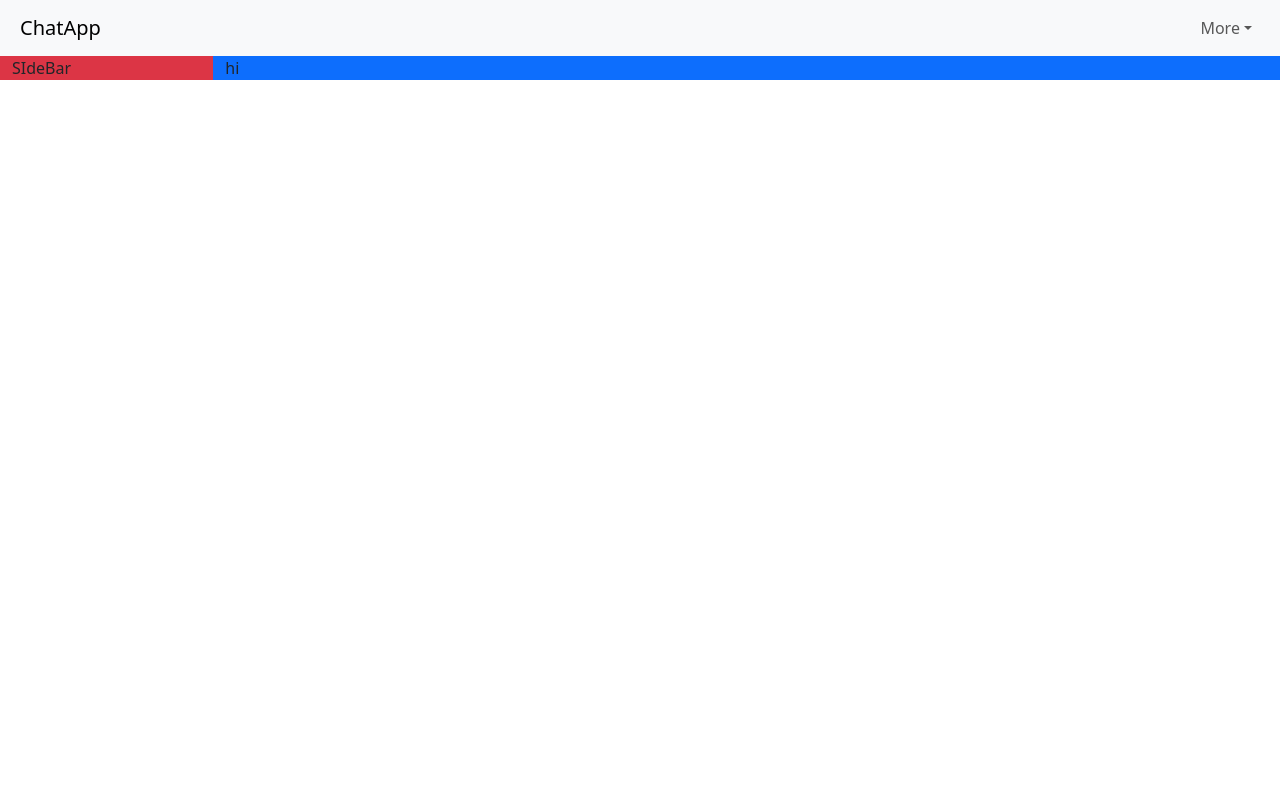
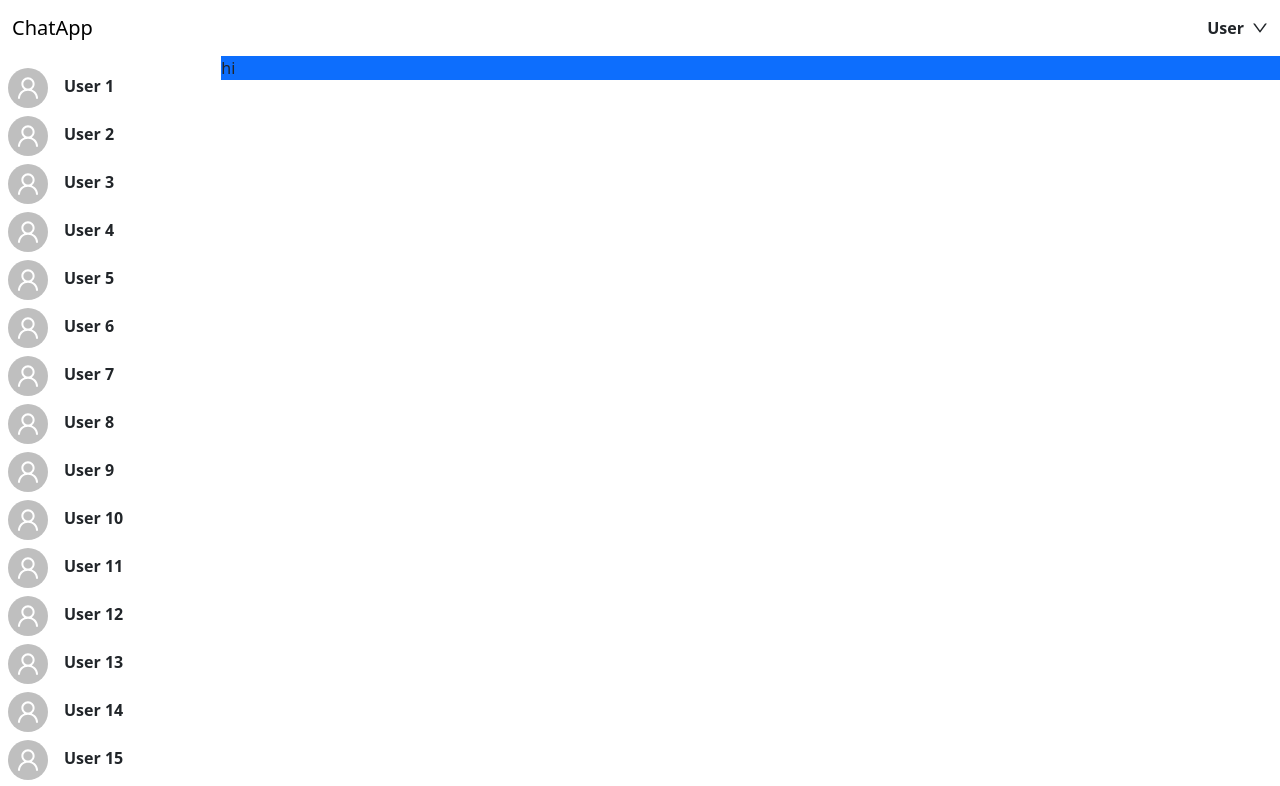
Before and after one commit to varadsc/chatSphere, a React (Vite) app in the folder chatSphere-frontend/: page / in a window 1280 px wide. Shown: the top 786 px of the page. Built offline with nearby package versions, Linux system fonts and the light colour scheme.

Commit message:
userdata mapped in sidebar

```diff
--- a/chatSphere-frontend/package.json
+++ b/chatSphere-frontend/package.json
@@ -10,6 +10,8 @@
     "preview": "vite preview"
   },
   "dependencies": {
+    "@ant-design/icons": "^5.2.6",
+    "antd": "^5.13.3",
     "react": "^18.2.0",
     "react-dom": "^18.2.0",
     "react-router-dom": "^6.21.3"
--- a/chatSphere-frontend/src/App.jsx
+++ b/chatSphere-frontend/src/App.jsx
@@ -13,7 +13,7 @@ function App() {
         <Route path="/login" element={<>welcome to login page</>}></Route>
 
         <Route path='/' element={<PageLayout />}>
-            <Route path='/' element={<>hi</>}></Route>
+            <Route path='/' element={<div className='bg-primary'>hi</div>}></Route>
             <Route path="/home" element={<>welcome to Home page</>}></Route>
 
 
@@ -21,6 +21,16 @@ function App() {
 
 
       </Routes>
+          {/* <div className="d-flex bg-warning" style={{height :'500px', backgroundColor:'red'}} >
+            <div className='m-2 p-2 bg-primary' style={{height:'100px'}}>hi</div>
+            <div className='m-2 p-2 bg-primary' style={{height:'100px'}}>hi</div>
+            <div className='m-2 p-2 bg-primary' style={{height:'100px'}}>hi</div>
+            <div className='m-2 p-2 bg-primary' style={{height:'100px'}}>hi</div>
+            <div className='m-2 p-2 bg-primary' style={{height:'100px'}}>hi</div>
+          </div> */}
+
+
+
     </>
   )
 }
--- a/chatSphere-frontend/src/components/navbar/Navbar.jsx
+++ b/chatSphere-frontend/src/components/navbar/Navbar.jsx
@@ -1,36 +1,78 @@
 import React from 'react'
 import { Link } from 'react-router-dom'
+import { DownOutlined, } from '@ant-design/icons';
+import { Dropdown, Space } from 'antd';
 
 export const Navbar = () => {
+
+  const items = [
+    {
+      key: '1',
+      label: (
+        <div>
+          My Profile
+        </div>
+        ),
+    },
+    {
+      key: '2',
+      label: (
+        <div
+        //  onClick={()=>{
+        //   Cookies.remove('accessToken')
+        //   navigate('/login')
+        //   toast.success('Logged out successfully')
+        // }}
+        >
+          Logout
+        </div>
+      ),
+    },
+    {
+      key: '3',
+      label: (
+        <div>
+          Get Help
+        </div>
+      ),
+    },
+
+  ];
+
+
   return (
-    <nav className="navbar navbar-expand-lg bg-body-tertiary px-2">
-    <div className="container-fluid">
-            <Link to={"/"} className="navbar-brand">ChatApp</Link>
-            <button className="navbar-toggler" type="button" data-bs-toggle="collapse" data-bs-target="#navbarSupportedContent" aria-controls="navbarSupportedContent" aria-expanded="false" aria-label="Toggle navigation">
-            <span className="navbar-toggler-icon"></span>
-            </button>
+    // should write the code of navbar again on own
+    <nav className="navbar navbar-expand-lg" style={{background:"white"}}>
+  <div className="container-fluid">
+    <Link to="/" className="navbar-brand">
+          ChatApp
+        </Link>
+    <button className="navbar-toggler" type="button" data-bs-toggle="collapse" data-bs-target="#navbarSupportedContent" aria-controls="navbarSupportedContent" aria-expanded="false" aria-label="Toggle navigation">
+      <span className="navbar-toggler-icon"></span>
+    </button>
     <div className="collapse navbar-collapse" id="navbarSupportedContent">
       <ul className="navbar-nav me-auto mb-2 mb-lg-0">
-
       </ul>
-      <ul className="navbar-nav">
-                    <li className="nav-item dropdown">
-                    <a className="nav-link dropdown-toggle" href="#" role="button" data-bs-toggle="dropdown" aria-expanded="false">
-                        More
-                    </a>
-                    <ul className="dropdown-menu">
-                        {/* Logout and my profile to be implemented  */}
-                        <li><Link to={'/'} className="dropdown-item" >My Profile</Link></li>
-                        <li><Link to={'/'} className="dropdown-item" href="#">Logout</Link></li>
-                    </ul>
-                    </li>
-                </ul>
+      <div className="d-flex">
+        <Dropdown menu={{items}}>
+          <span onClick={(e) => e.preventDefault()}>
+            <Space style={{fontWeight:"bold"}}>
+              {/* {Cookies.get("userName")} */}
+              User
+              <DownOutlined style={{}} />
+            </Space>
+          </span>
+        </Dropdown>
+        {/* <div>
+         <span className='fw-bold'>Mark</span>
+              <DownOutlined style={{}} />
+         <img src={DropdownIcon} alt ="dropdown" className='px-2'/>
+        </div> */}
+      </div>
     </div>
   </div>
 </nav>
 
 
-
-
   )
 }
--- /dev/null
+++ b/chatSphere-frontend/src/components/sidebar/Sidebar.jsx
@@ -0,0 +1,28 @@
+import React from 'react'
+import {sidebarData} from '../../utils/staticData'
+import { Avatar } from 'antd';
+import { UserOutlined } from '@ant-design/icons';
+import SidbarStyles from './Sidebar.module.css'
+
+
+export const Sidebar = () => {
+
+    // const [keysTodisplay] = ['username']
+    console.log('sidebar is' , sidebarData);
+
+    return (
+    <div  className={SidbarStyles.sidebar}>
+        {sidebarData?.map((userChat) => {
+            return(
+                <div className='w-100 my-2'>
+                    {/* <div className="d-flex"> */}
+                        <Avatar className='me-3' size="large" icon={<UserOutlined />} />
+                        <span style={{fontWeight :'700'}}>{userChat.userName}</span>
+                    {/* </div> */}
+                </div>
+            )
+        })}
+
+    </div>
+  )
+}
--- /dev/null
+++ b/chatSphere-frontend/src/components/sidebar/Sidebar.module.css
@@ -0,0 +1,4 @@
+.sidebar
+{
+    overflow: hidden scroll;
+}
--- a/chatSphere-frontend/src/layouts/PageLayout.jsx
+++ b/chatSphere-frontend/src/layouts/PageLayout.jsx
@@ -1,21 +1,22 @@
 import React from 'react'
 import { Outlet } from 'react-router-dom'
 import { Navbar } from '../components/navbar/Navbar'
+import { Sidebar } from '../components/sidebar/Sidebar'
 
 export const PageLayout = () => {
   return (
-    <div>
-        <Navbar />
-        <div className="container-fluid bg-primary">
-            <div className="row">
-            <div className="col-2 bg-danger">
-                SIdeBar
+    <>
+        <div style={{ display: 'flex', flexDirection: 'column', height: '100vh' }}>
+          <Navbar />
+          <div style={{ display: 'flex', flex: 1 }}>
+            <div className="col-2 m-0 mx-1 p-1">
+              <Sidebar />
             </div>
-            <div className='col'>
-                <Outlet />
+            <div className='col m-0 p-0'>
+              <Outlet />
             </div>
-            </div>
-        </div>
+          </div>
     </div>
+    </>
   )
 }
--- /dev/null
+++ b/chatSphere-frontend/src/utils/staticData.jsx
@@ -0,0 +1,25 @@
+export const sidebarData = [
+    { id: 1, userName: 'User 1' , profileImg : ''},
+    { id: 2, userName: 'User 2' , profileImg : ''},
+    { id: 3, userName: 'User 3' , profileImg : ''},
+    { id: 4, userName: 'User 4' , profileImg : ''},
+    { id: 5, userName: 'User 5' , profileImg : ''},
+    { id: 6, userName: 'User 6' , profileImg : ''},
+    { id: 7, userName: 'User 7' , profileImg : ''},
+    { id: 8, userName: 'User 8' , profileImg : ''},
+    { id: 9, userName: 'User 9' , profileImg : ''},
+    { id: 10, userName: 'User 10' , profileImg : ''},
+    { id: 11, userName: 'User 11' , profileImg : ''},
+    { id: 12, userName: 'User 12' , profileImg : ''},
+    { id: 13, userName: 'User 13' , profileImg : ''},
+    { id: 14, userName: 'User 14' , profileImg : ''},
+    { id: 15, userName: 'User 15' , profileImg : ''},
+    { id: 16, userName: 'User 16' , profileImg : ''},
+    { id: 17, userName: 'User 17' , profileImg : ''},
+    { id: 18, userName: 'User 18' , profileImg : ''},
+    { id: 19, userName: 'User 19' , profileImg : ''},
+    { id: 20, userName: 'User 20' , profileImg : ''},
+    { id: 21, userName: 'User 21' , profileImg : ''},
+    { id: 22, userName: 'User 22' , profileImg : ''},
+
+]
```
Also changed, not shown: 1 other file (tests, documents, lock files or other folders).
